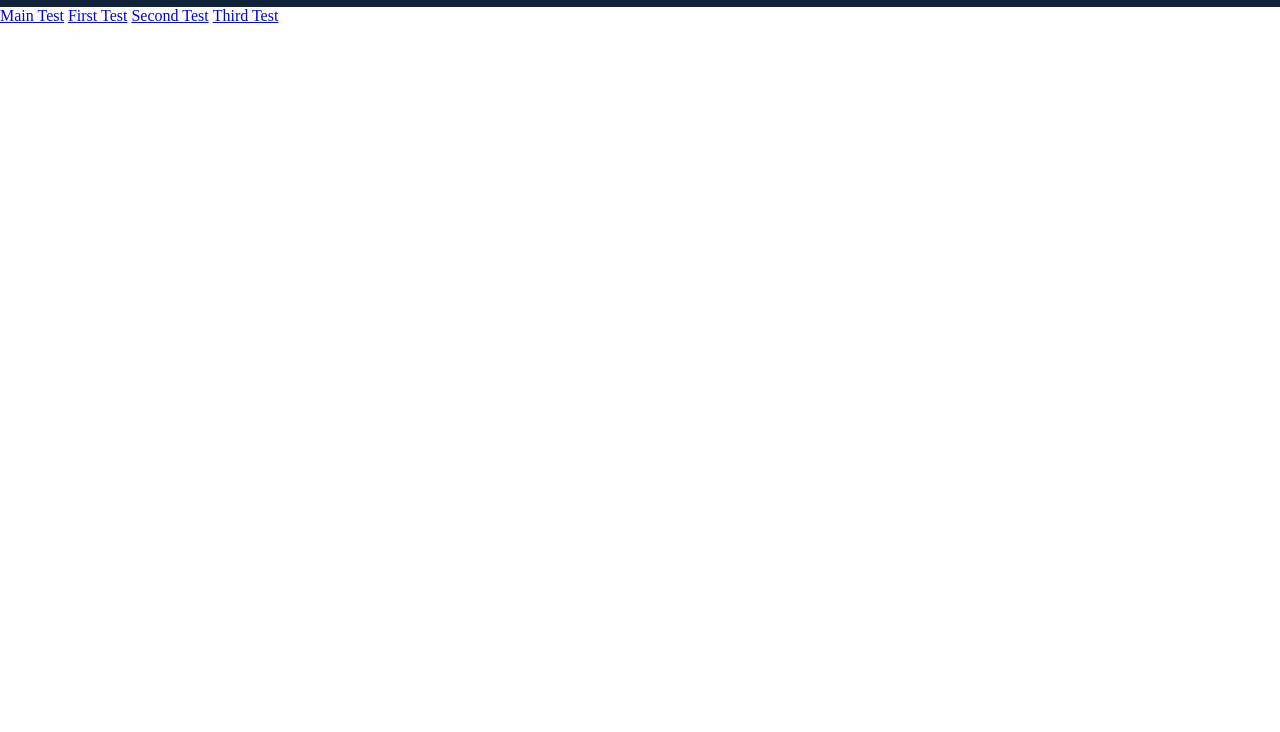
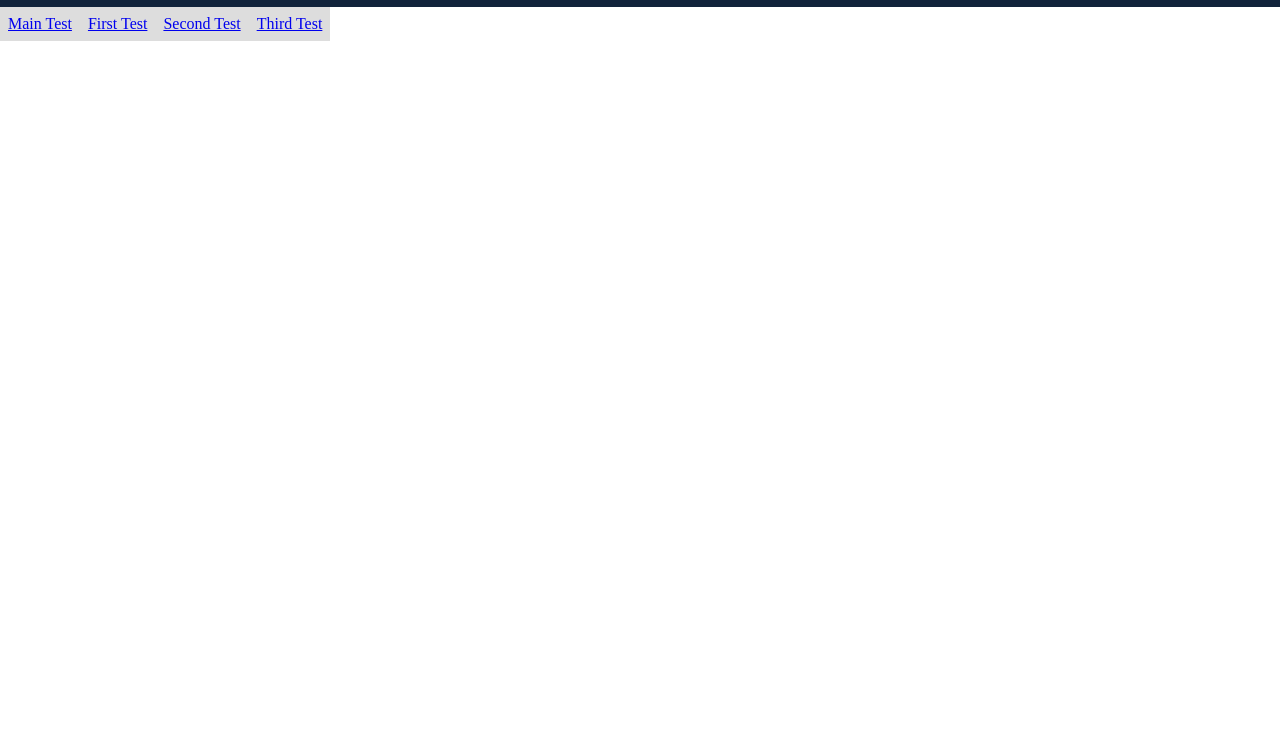
Before and after one commit to jongtaikim0711/test, a plain HTML site: page docs/header.html in a window 1280 px wide. Shown: the part 68-800 px from the top of the page. Drawn offline with Linux system fonts and the light colour scheme.

Commit message:
change layout 4

```diff
--- a/docs/test.css
+++ b/docs/test.css
@@ -17,7 +17,13 @@ ul {
 }
 
 li {
-  display: inline;
+  float: left;
+}
+
+a {
+  display: block;
+  padding: 8px;
+  background-color: #dddddd;
 }
 
 .headers {
```
